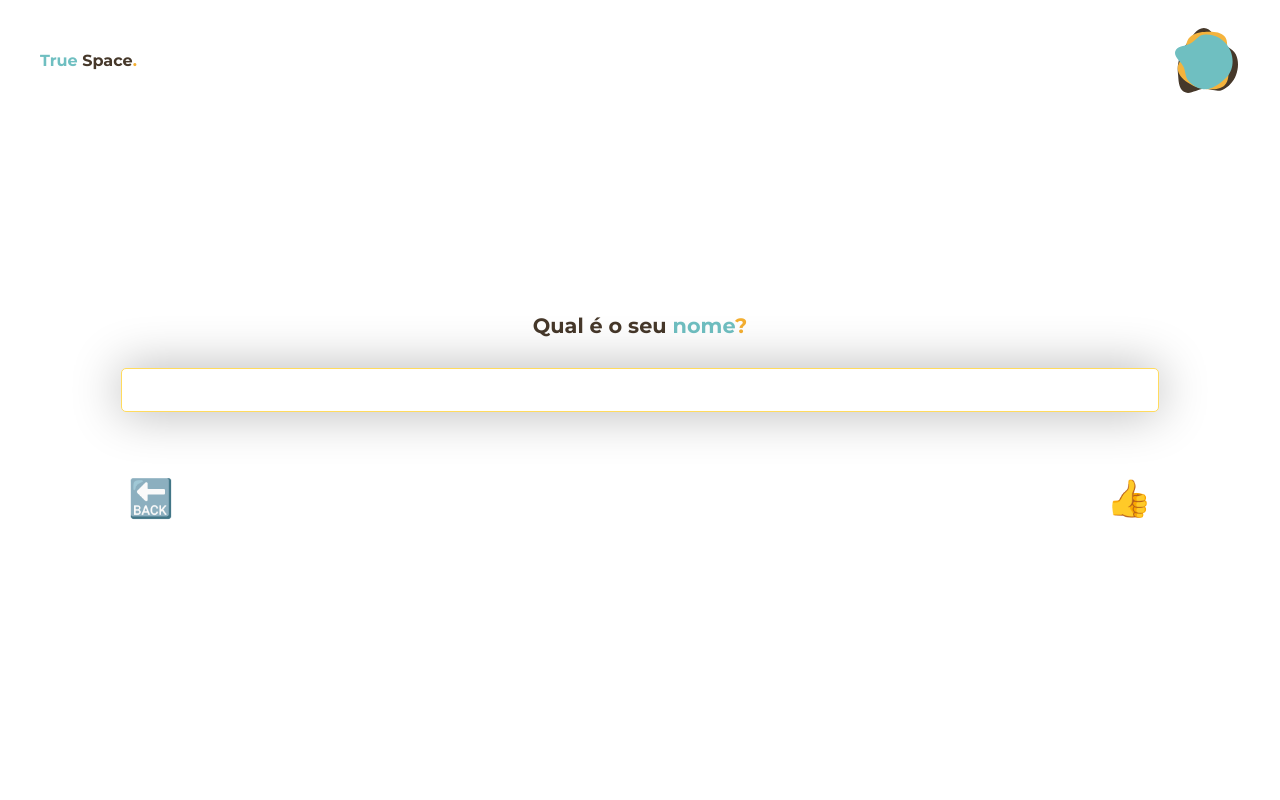
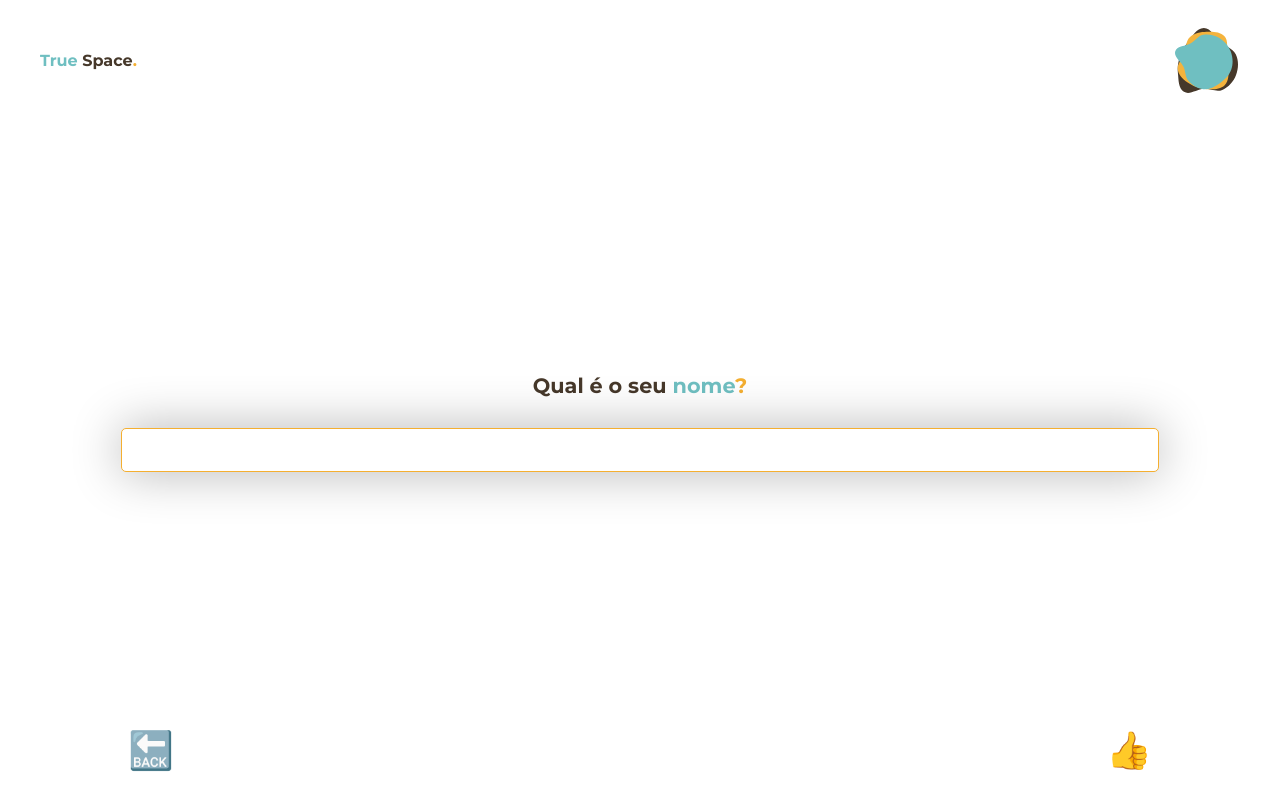
Before and after one commit to jzsiggy/Hacking.Rio, a React (Create React App) app: page /forms in a window 1280 px wide. Built offline with nearby package versions, Linux system fonts and the light colour scheme.

Commit message:
Adding base code

```diff
--- a/src/components/form/formContainer/FormContainer.js
+++ b/src/components/form/formContainer/FormContainer.js
@@ -4,10 +4,10 @@ import AppContext from '../../../appContext/AppContext';
 import { withRouter } from 'react-router-dom';
 
 import NameStep from '../steps/NameStep';
-import EmailStep from '../steps/EmailStep';
+import CPFStep from '../steps/CPFStep';
 import AgeStep from '../steps/AgeStep';
-import InterestStep from '../steps/InterestStep';
-import PasswordStep from '../steps/PasswordStep';
+import CovidSymptomStep from '../steps/CovidSymptomStep';
+import CancerSymptomStep from '../steps/CancerSymptomStep';
 
 class FormContainer extends Component {
   constructor(props) {
@@ -62,14 +62,6 @@ class FormContainer extends Component {
   render() {
     return(
       <Container>
-        <div style={{
-          'display':'flex',
-          'flexDirection':'column',
-          'justifyContent':'space-between',
-          'height':'30%'
-        }}
-        >
-
         {
         this.context.state.step === 1 &&
         <NameStep
@@ -79,7 +71,7 @@ class FormContainer extends Component {
         }
         {
         this.context.state.step === 2 &&
-        <EmailStep
+        <CPFStep
         fadingOut={this.state.fadingOut}
         handleChange={this.handleChange}
         />
@@ -93,28 +85,21 @@ class FormContainer extends Component {
         }
         {
         this.context.state.step === 4 &&
-        <InterestStep
+        <CovidSymptomStep
         fadingOut={this.state.fadingOut}
-        handleChange={this.handleChange}
         />
         }
         {
         this.context.state.step === 5 &&
-        <PasswordStep
+        <CancerSymptomStep
         fadingOut={this.state.fadingOut}
-        handleChange={this.handleChange}
         />
         }
 
-        {
-          this.context.state.step >= 1 && this.context.state.step <= 5 &&
-          <NavContainer>
-            <Back onClick={this.prevStep}>🔙</Back>
-            <Next onClick={this.nextStep}>👍</Next>
-          </NavContainer>
-        }
-
-        </div>
+        <NavContainer>
+          <Back onClick={this.prevStep}>🔙</Back>
+          <Next onClick={this.nextStep}>👍</Next>
+        </NavContainer>
       </Container>
     )
   }
--- a/src/components/form/formContainer/styles.js
+++ b/src/components/form/formContainer/styles.js
@@ -3,7 +3,7 @@ import styled from 'styled-components';
 const Container = styled.div`
   display: flex;
   flex-direction: column;
-  height: 100%;
+  height: 85%;
   justify-content: center;
   align-items: center;
 `
@@ -11,7 +11,7 @@ const Container = styled.div`
 const NavContainer = styled.div`
   display: flex;
   justify-content: space-between;
-  width: 100%;
+  width: 80%;
   @media (max-height: 400px) {
     position: absolute;
     width: 80%;
--- a/src/components/form/header/styles.js
+++ b/src/components/form/header/styles.js
@@ -1,8 +1,6 @@
 import styled from 'styled-components';
 
 const Container = styled.div`
-  position: absolute;
-  top: 0;
   display: flex;
   height: 15%;
   width: 100vw;
--- a/src/components/form/styles.js
+++ b/src/components/form/styles.js
@@ -53,7 +53,7 @@ const Container = styled.div`
   flex-direction: column;
   align-items: center;
   justify-content: center;
-  height: 100%;
+  height: 85%;
   width: 80vw;
   ${props => props.fadingOut && css`
     opacity: 0;
@@ -68,7 +68,7 @@ const Question = styled.div`
 `
 
 const Input = styled.input`
-  border: 1px solid #FFDB5E;
+  border: 1px solid #f4af31;
   height: 40px !important;
   width: 100%;
 
```
